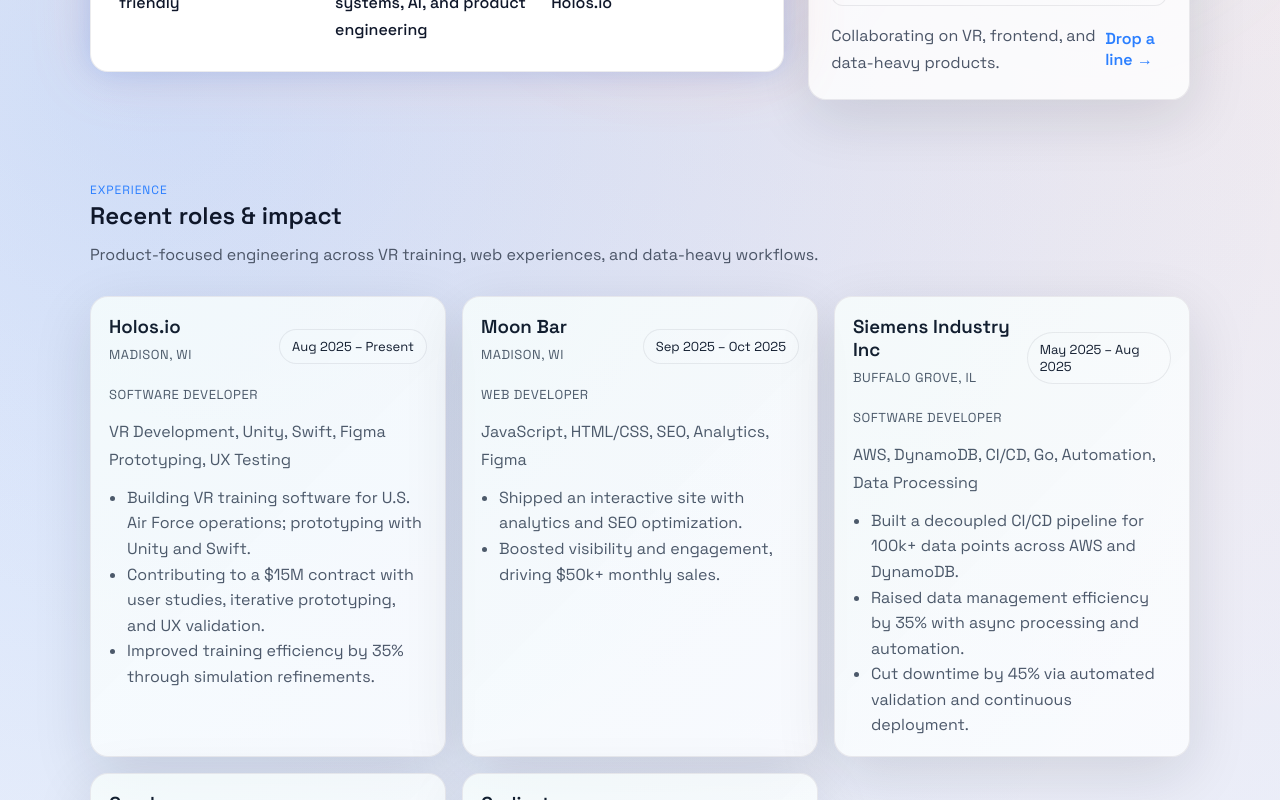
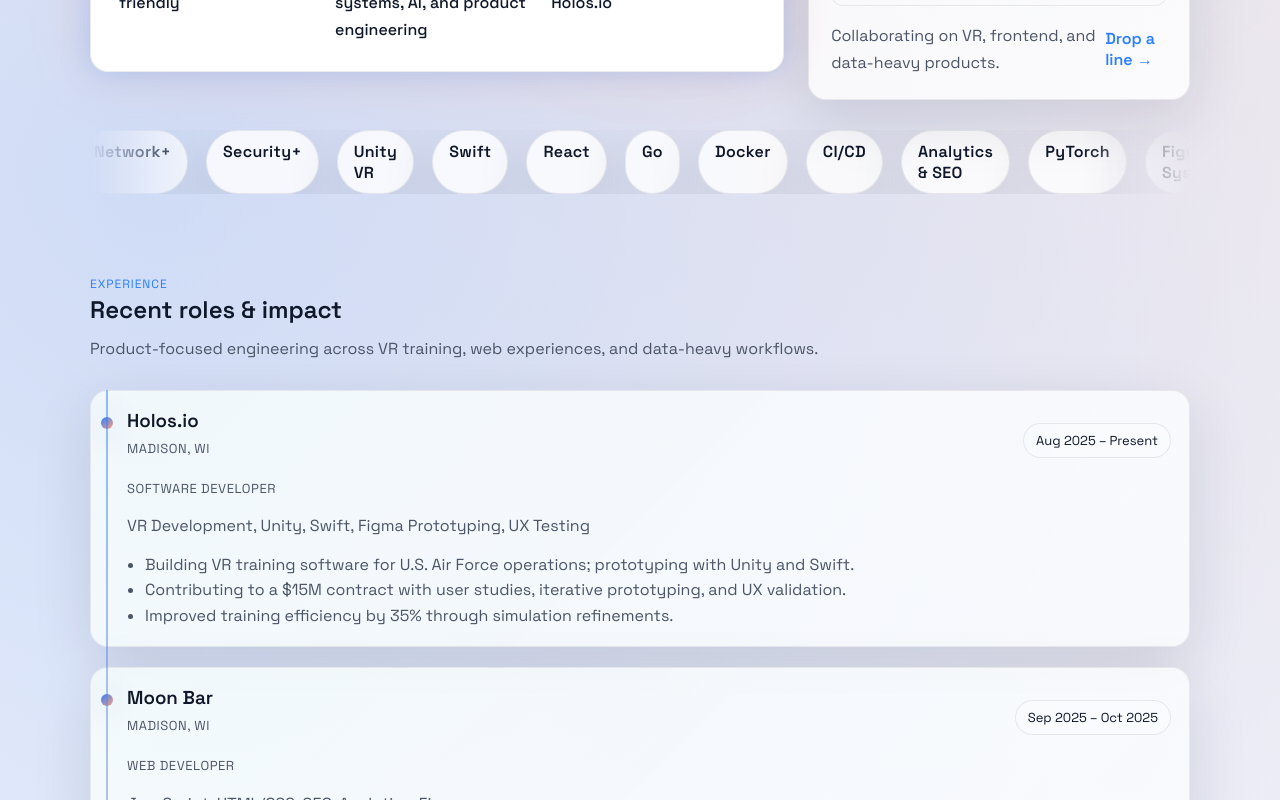
Before and after one commit to yajatnarayan/yajatnarayan.github.io, a React (Vite) app: page / in a window 1280 px wide. Shown: the part 620-1420 px from the top of the page. Built offline with nearby package versions, Linux system fonts and the light colour scheme.

Commit message:
style: bold animated canvas, marquee, and timeline

```diff
--- a/src/App.css
+++ b/src/App.css
@@ -10,6 +10,8 @@
   width: min(1100px, 92vw);
   margin: 0 auto;
   padding: 120px 0 80px;
+  position: relative;
+  z-index: 1;
 }
 
 .bg-canvas {
@@ -454,6 +456,66 @@
   font-weight: 600;
 }
 
+.marquee {
+  margin: 30px 0 60px;
+  overflow: hidden;
+  position: relative;
+  mask-image: linear-gradient(to right, transparent, #000 10%, #000 90%, transparent);
+}
+
+.marquee__track {
+  display: flex;
+  gap: 18px;
+  animation: marquee 22s linear infinite;
+}
+
+.marquee__item {
+  padding: 10px 16px;
+  border-radius: 999px;
+  border: 1px solid var(--border);
+  background: var(--panel);
+  color: var(--text);
+  font-weight: 600;
+  letter-spacing: 0.02em;
+  box-shadow: var(--shadow);
+}
+
+.timeline {
+  position: relative;
+  display: grid;
+  gap: 20px;
+}
+
+.timeline__line {
+  position: absolute;
+  left: 16px;
+  top: 0;
+  bottom: 0;
+  width: 2px;
+  background: linear-gradient(180deg, var(--accent), var(--accent-2));
+  opacity: 0.5;
+}
+
+.timeline__item {
+  padding-left: 36px;
+}
+
+.timeline__dot {
+  position: absolute;
+  left: 10px;
+  top: 26px;
+  width: 12px;
+  height: 12px;
+  border-radius: 50%;
+  background: linear-gradient(135deg, var(--accent), var(--accent-2));
+  box-shadow: var(--glow);
+}
+
+.timeline__content {
+  position: relative;
+  z-index: 1;
+}
+
 @media (max-width: 900px) {
   .nav {
     position: absolute;
@@ -519,3 +581,12 @@
     transform: translateY(-30px) scale(1.04);
   }
 }
+
+@keyframes marquee {
+  from {
+    transform: translateX(0);
+  }
+  to {
+    transform: translateX(-50%);
+  }
+}
--- a/src/App.jsx
+++ b/src/App.jsx
@@ -122,6 +122,21 @@ const education = {
   timeline: 'Aug 2022 – Oct 2025',
   details: ['B.S. Computer Science', 'Minor: Mathematics'],
 }
+
+const marqueeItems = [
+  'AWS Cloud Practitioner',
+  'Network+',
+  'Security+',
+  'Unity VR',
+  'Swift',
+  'React',
+  'Go',
+  'Docker',
+  'CI/CD',
+  'Analytics & SEO',
+  'PyTorch',
+  'Figma Systems',
+]
 
 function App() {
   const [navOpen, setNavOpen] = useState(false)
@@ -274,6 +289,16 @@ function App() {
           </div>
         </section>
 
+        <div className="marquee" aria-hidden>
+          <div className="marquee__track">
+            {marqueeItems.concat(marqueeItems).map((item, index) => (
+              <span key={`${item}-${index}`} className="marquee__item">
+                {item}
+              </span>
+            ))}
+          </div>
+        </div>
+
         <section className="section" id="experience" data-section>
           <div className="section__header">
             <p className="eyebrow">Experience</p>
@@ -282,9 +307,11 @@ function App() {
               Product-focused engineering across VR training, web experiences, and data-heavy workflows.
             </p>
           </div>
-          <div className="grid">
+          <div className="timeline">
             {experiences.map((exp) => (
-              <article key={exp.company} className="card card--project">
+              <article key={exp.company} className="timeline__item card card--project">
+                <div className="timeline__dot" />
+                <div className="timeline__content">
                   <div className="card__header">
                     <div>
                       <h3>{exp.company}</h3>
@@ -299,8 +326,10 @@ function App() {
                       <li key={point}>{point}</li>
                     ))}
                   </ul>
+                </div>
               </article>
             ))}
+            <div className="timeline__line" aria-hidden />
           </div>
         </section>
 
```
Lines whose indentation alone changed are shown as unchanged.
